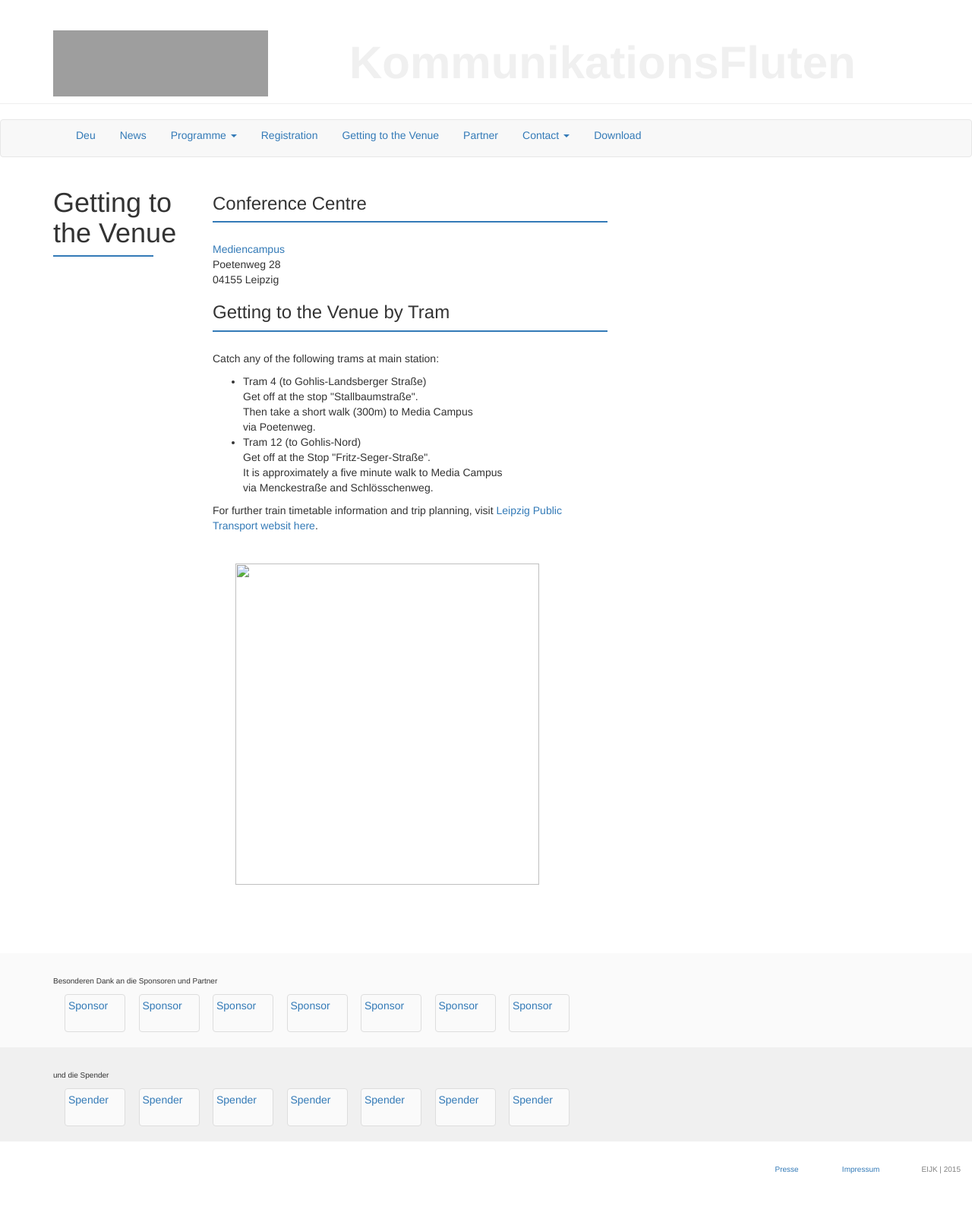
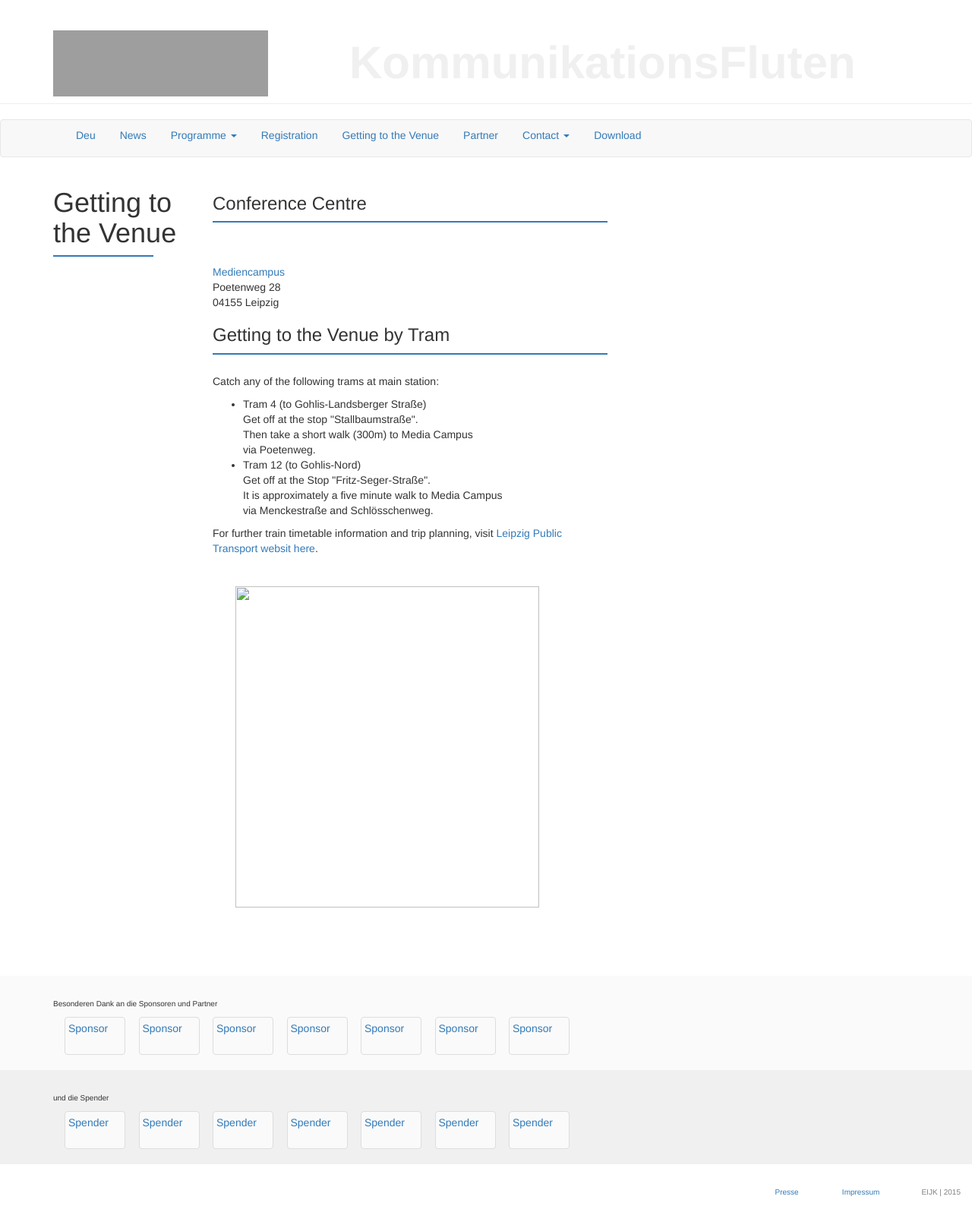
Before and after one commit to susedev/test, a Jekyll site: the page built from location.html, in a window 1280 px wide. Shown: the whole page at 76% size. Built offline with Jekyll 4.4.1, drawn with Linux system fonts in a browser that asks for light colours; nearby versions of some CDN libraries; before the commit the page ends 1558 px from its top, so only the background shows below that; grey boxes are pictures that could not be loaded.

Commit message:
Update location.html

```diff
--- a/location.html
+++ b/location.html
@@ -5,7 +5,7 @@ language: en
 
 <h3 style="margin-top: 28px;" class="csc-header csc-header-n1">Conference Centre</h3>
 
-<div class="box" style="background-color: #337AB7; height:2px; margin-top:3px; margin-bottom:25px;"></div>
+<div class="box" style="background-color: #337AB7; height:2px; margin-top:3px; margin-bottom:55px;"></div>
 <p class="csc-header csc-header-n1"><a href="http://www.mediencampus-villa-ida.de/mediencampus/#">Mediencampus</a><br />
 Poetenweg 28<br />
 04155 Leipzig</p>
```
